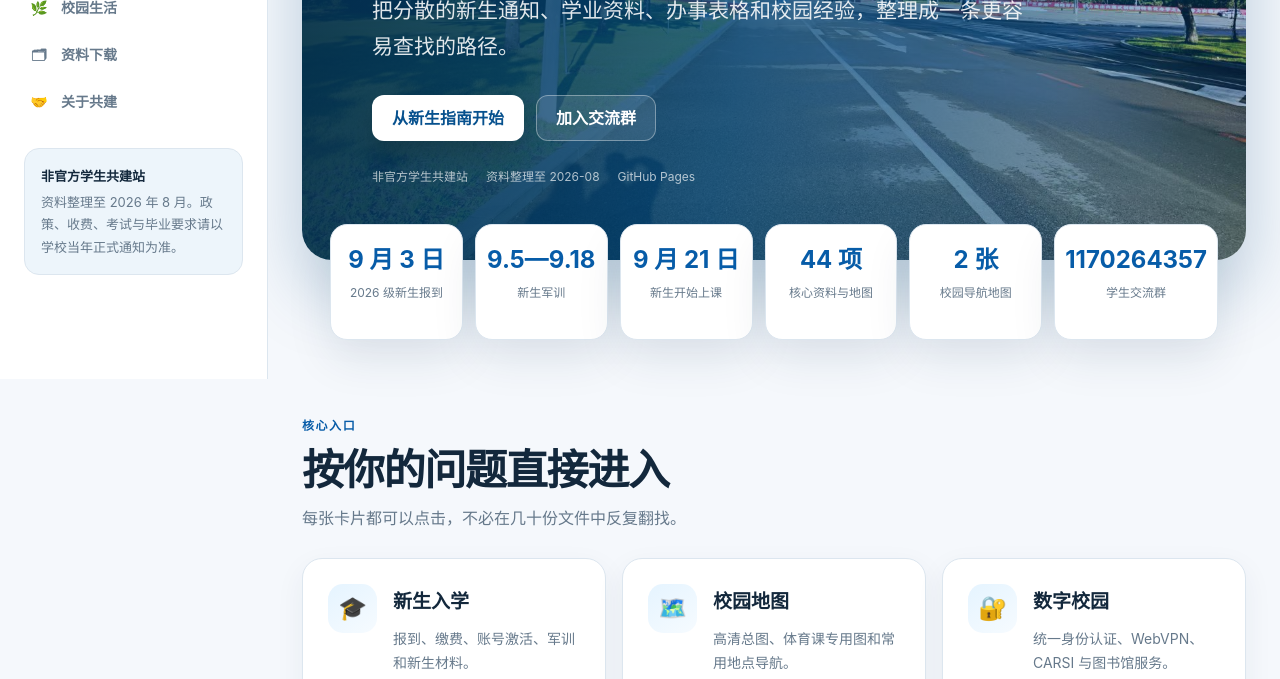
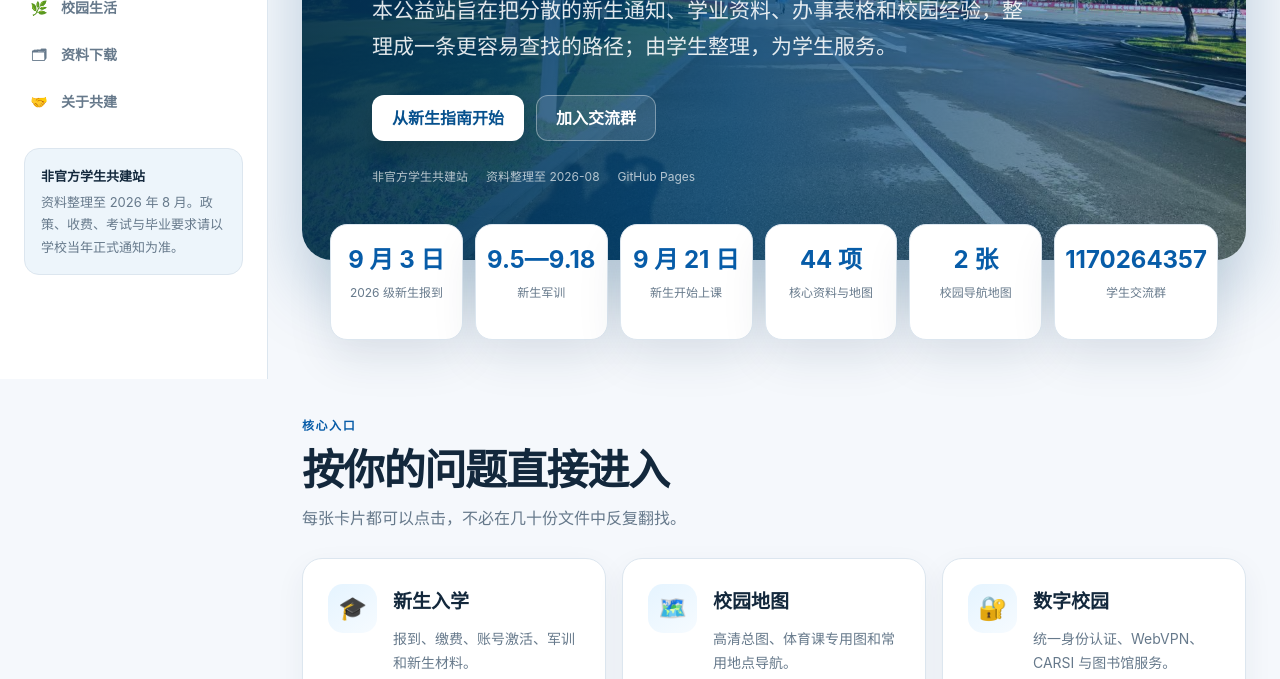
Before and after one commit to CiderHalo/SYUCT, a website: page index.html in a window 1280 px wide. Shown: the part 421-1100 px from the top of the page. Drawn offline with Linux system fonts and the light colour scheme.

Commit message:
Update index.html

```diff
--- a/index.html
+++ b/index.html
@@ -40,7 +40,7 @@
 <div class="hero-content">
 <div class="hero-kicker">学生共建 · SYUCT CAMPUS GUIDE</div>
 <h1>沈阳化工大学<br/><span>校园指南</span></h1>
-<p>把分散的新生通知、学业资料、办事表格和校园经验，整理成一条更容易查找的路径。</p>
+<p>本公益站旨在把分散的新生通知、学业资料、办事表格和校园经验，整理成一条更容易查找的路径；由学生整理，为学生服务。</p>
 <div class="hero-actions">
 <a class="btn btn-primary" href="freshman.html">从新生指南开始</a>
 <button class="btn btn-secondary" data-open-group-modal="" type="button">加入交流群</button>
```
